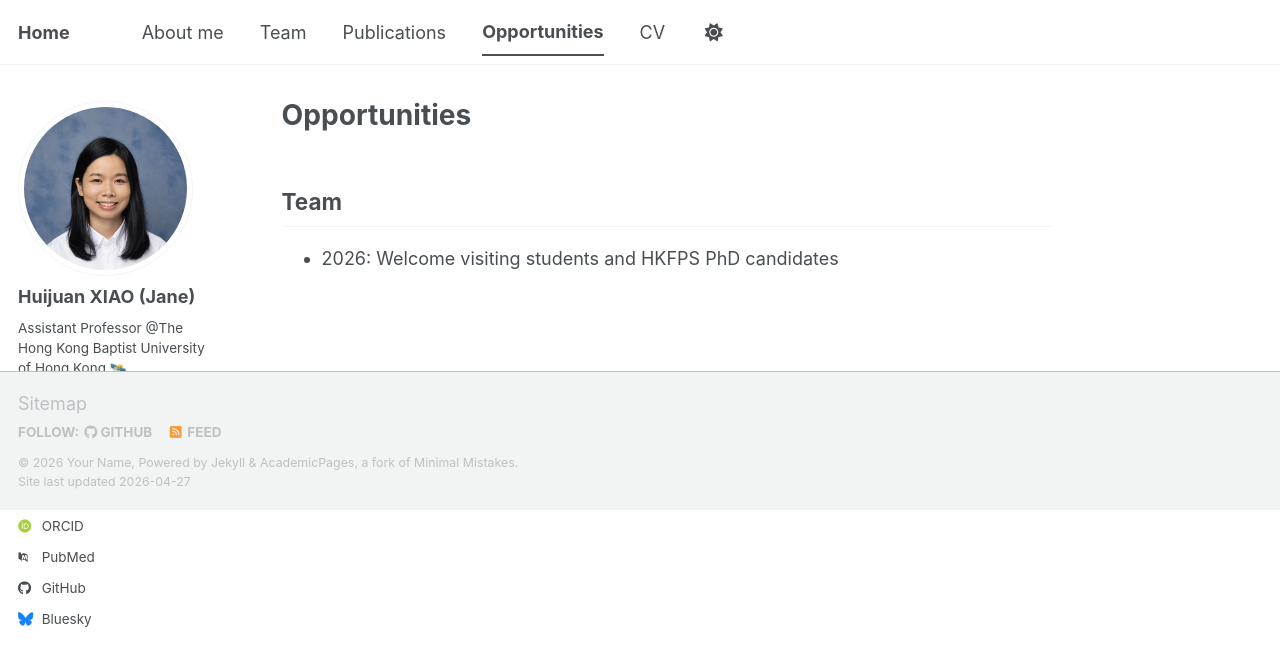
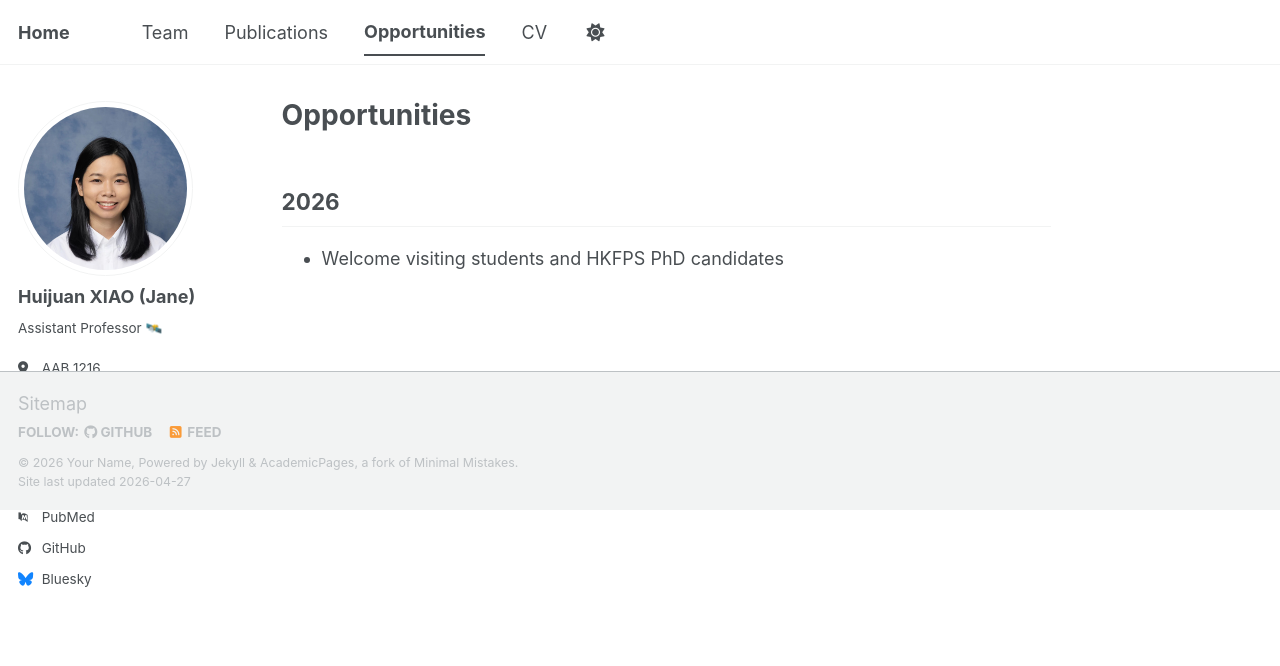
Before and after one commit to HuijuanXIAO/hjxiao.github.io, a Jekyll site: the page built from _pages/opportunity.md, in a window 1280 px wide. Shown: the top 666 px of the page. Built offline with Jekyll 4.4.1, drawn with Linux system fonts in a browser that asks for light colours; some web fonts are replaced; a script bundle is joined from its source files by our own code; library files that are not in the unit come from our copies.

Commit message:
navigation done

```diff
--- a/_config.yml
+++ b/_config.yml
@@ -26,9 +26,9 @@ author:
   avatar           : "profile.png"
   name             : "Huijuan XIAO (Jane)"
   pronouns         : # example: "she/her"
-  bio              : "Assistant Professor @The Hong Kong Baptist University of Hong Kong 🛰️ "
-  location         : "Earth"
-  employer         : "Red Brick University"
+  bio              : "Assistant Professor 🛰️ "
+  location         : "AAB 1216"
+  employer         : "The Hong Kong Baptist University of Hong Kong"
   uri              : # URL
   email            : "none@example.org"
 
--- a/_data/navigation.yml
+++ b/_data/navigation.yml
@@ -8,9 +8,6 @@
 #      Markdown formatted page while the second is generated using JSON.
 
 main:
-  - title: "About me"
-    url: /about/
-
   - title: "Team"
     url: /team/
 
--- a/_pages/opportunity.md
+++ b/_pages/opportunity.md
@@ -4,6 +4,6 @@ permalink: /opportunity/
 author_profile: true
 ---
 
-## Team
+## 2026
 
-- 2026: Welcome visiting students and HKFPS PhD candidates
+- Welcome visiting students and HKFPS PhD candidates
```
